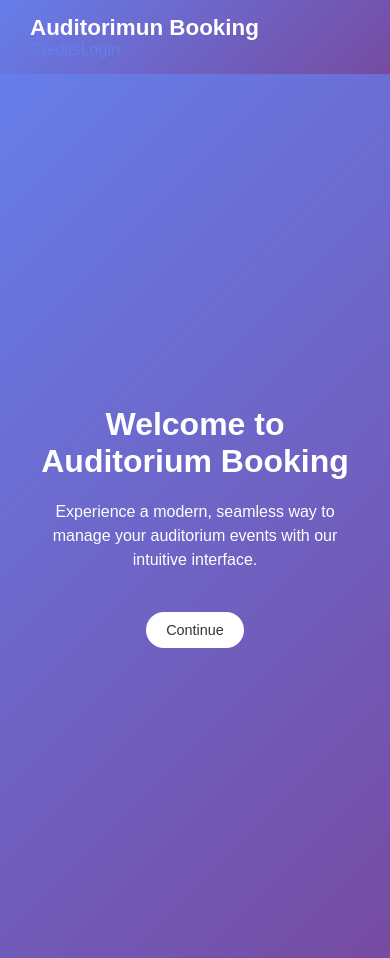
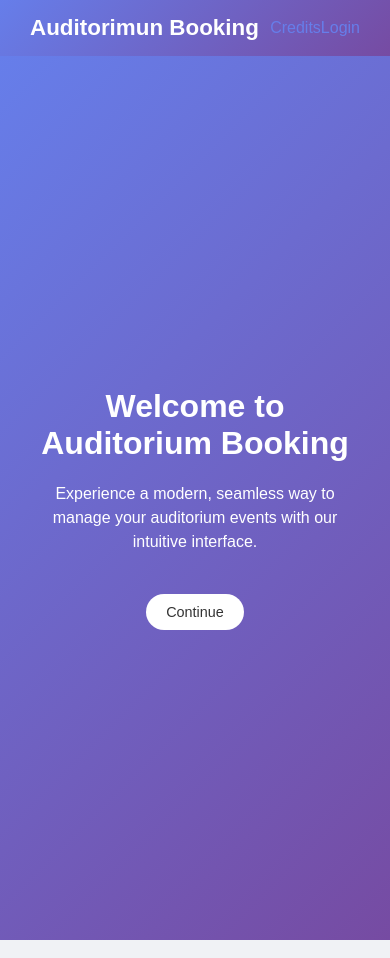
Before and after one commit to Plug0007/auditoriumfrontend, a React (Create React App) app: page / in a window 390 px wide. Built offline with nearby package versions, Linux system fonts and the light colour scheme.

Commit message:
Update Header.css

```diff
--- a/src/styles/Header.css
+++ b/src/styles/Header.css
@@ -55,10 +55,6 @@
 
 /* Responsive adjustments */
 @media (max-width: 768px) {
-  .main-header {
-    flex-direction: column;
-    align-items: flex-start;
-  }
   .nav-links {
     margin-top: 10px;
     flex-wrap: wrap;
```
